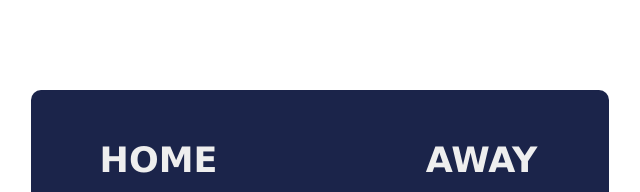
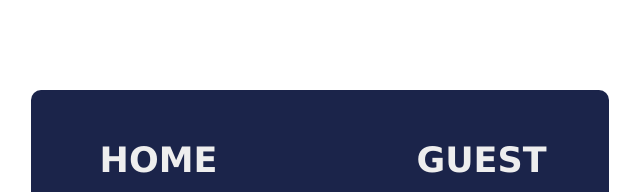
Before and after one commit to Goutham-bit/Scoreboard, a plain HTML site: page index.html in a window 1280 px wide. Shown: the top 192 px of the page, 320-960 px from the left. Drawn offline with Linux system fonts and the light colour scheme.

Commit message:
Update index.html
changed it back to the original headers

```diff
--- a/index.html
+++ b/index.html
@@ -23,7 +23,7 @@
                 <button id="new-game" onclick="newGame()">New Game</button>
 
                 <div>
-                    <h3 class="teamguest">AWAY</h3>
+                    <h3 class="teamguest">GUEST</h3>
                     <h4 class="scoreleft" id="scoreguest">0</h4>
                     <div class="btn">
                         <button class="btn-background" type="button" onclick="add1Guest()">+1</button>
```
